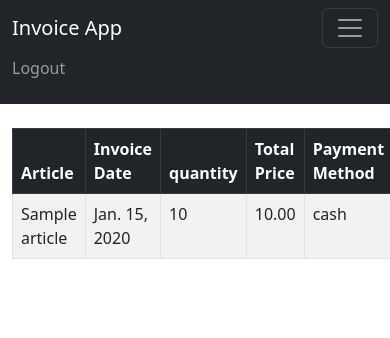
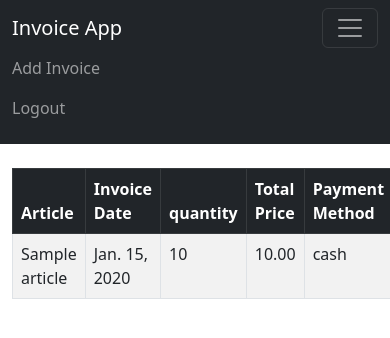
Before and after one commit to aydin05/Final, a Django app: page / in a window 390 px wide, after a click that opens the changed part; the page is wider, and only the part inside the window is pictured. Shown: the top 338 px of that part. Run offline with Django 4.2, Linux system fonts and the light colour scheme; a user stored in the database is signed in; tables that the repository leaves empty hold one stand-in row (values such as "Sample post").

Commit message:
Update-Delete Invoice

```diff
--- a/templates/home.html
+++ b/templates/home.html
@@ -17,19 +17,20 @@
                 </thead>
                 <tbody>
                     {% if sales_invoices %}
-                    {% for sales_invoice in sales_invoices %}
-                        {% for article in articles %}
+                            {% for sales_invoice in sales_invoices %}
                             <tr>
-                                <td>{{ article.name }}</td>
+                                <td>{% for article in sales_invoice.articles.all %}
+                                {{ article.name }}{% if not forloop.last %}, {% endif %}
+                                {% endfor %}
+                                </td>
                                 <td>{{ sales_invoice.invoice_date }}</td>
                                 <td>{{ sales_invoice.quantity }}</td>
                                 <td>{{ sales_invoice.total_price }}</td>
                                 <td>{{ sales_invoice.payment_method }}</td>
                                 <td>{{ sales_invoice.customer }}</td>
-                                <td>{{ sales_invoice.id }}</td>
+                                <td><a href="{% url 'sales-invoices' sales_invoice.id %}">{{ sales_invoice.id }}</a></td>
                             </tr>
-                        {% endfor %}
-                    {% endfor %}
+                            {% endfor %}
 
                 {% endif %}
                 </tbody>
--- a/templates/navbar.html
+++ b/templates/navbar.html
@@ -8,9 +8,12 @@
       <ul class="navbar-nav me-auto mb-2 mb-lg-0">
 
           {% if user.is_authenticated %}
-            <li class="nav-item">
-                <a class="nav-link" href="{% url 'logout' %}">Logout</a>
-            </li>
+              <li class="nav-item">
+                  <a class="nav-link" href="{% url 'add-invoice' %}">Add Invoice</a>
+              </li>
+              <li class="nav-item">
+                  <a class="nav-link" href="{% url 'logout' %}">Logout</a>
+              </li>
           {% else %}
               <li class="nav-item">
                   <a class="nav-link" href="{% url 'home' %}">Log in</a>
--- a/website/sales_invoice.html
+++ /dev/null
@@ -1,4 +0,0 @@
-{% extends 'base.html' %}
-{% block content %}
-<h1>Sales Invoice:</h1>
-{% endblock %}
--- a/website/urls.py
+++ b/website/urls.py
@@ -6,5 +6,7 @@ urlpatterns = [
     path('logout/', views.logout_user, name='logout'),
     path('register/', views.register_user, name='register'),
     path('sales-invoice/<int:pk>', views.sales_invoices, name='sales-invoices'),
-
+    path('delete-invoice/<int:pk>', views.delete_invoice, name='delete-invoice'),
+    path('update-invoice/<int:pk>', views.update_invoice, name='update-invoice'),
+    path('add-invoice/', views.add_invoice, name='add-invoice'),
 ]
--- a/website/views.py
+++ b/website/views.py
@@ -1,7 +1,7 @@
 from django.shortcuts import render, redirect
 from django.contrib.auth import authenticate, login, logout
 from django.contrib import messages
-from .forms import SignUpForm
+from .forms import SignUpForm, AddInvoiceForm
 from .models import SalesInvoice, Article, Customer
 
 
@@ -50,8 +50,48 @@ def register_user(request):
 
 def sales_invoices(request, pk):
     if request.user.is_authenticated:
-        sales_invoices = SalesInvoice.objects.get(id=pk)
-        return render(request, 'sales_invoice.html', {'sales_invoices': sales_invoices})
+        sales_invoice = SalesInvoice.objects.get(id=pk)
+        articles = sales_invoice.articles.all()
+        return render(request, 'sales_invoice.html', {'sales_invoice': sales_invoice, 'articles': articles})
     else:
         messages.success(request, "You Must Be Logged In To View That Page")
         return redirect('home')
+
+
+def delete_invoice(request, pk):
+    if request.user.is_authenticated:
+        delete_it = SalesInvoice.objects.get(id=pk)
+        delete_it.delete()
+        messages.success(request, 'Invoice has been removed!')
+        return redirect('home')
+    else:
+        messages.success(request, "You Must Be Logged In To View That Page")
+        return redirect('home')
+
+
+def add_invoice(request):
+    form = AddInvoiceForm(request.POST or None)
+    if request.user.is_authenticated:
+        if request.method == 'POST':
+            if form.is_valid():
+                add_invoice = form.save()
+                messages.success(request, "Invoice has been created!")
+                return redirect('home')
+        return render(request, 'add_invoice.html', {'form': form})
+    else:
+        messages.success(request, "You Must Be Logged In!")
+        return redirect('home')
+
+
+def update_invoice(request, pk):
+    if request.user.is_authenticated:
+        current_invoice = SalesInvoice.objects.get(id=pk)
+        form = AddInvoiceForm(request.POST or None, instance=current_invoice)
+        if form.is_valid():
+            form.save()
+            messages.success(request, "Invoice Has Been Updated!")
+            return redirect('home')
+        return render(request, 'update_invoice.html', {'form': form})
+    else:
+        messages.success(request, "You Must Be Logged In!")
+        return redirect('home')
```
Also changed, not shown: templates/add_invoice.html (added, +15 -0 lines), templates/sales_invoice.html (added, +26 -0 lines), templates/update_invoice.html (added, +12 -0 lines), website/forms.py (+25 -6 lines), website/migrations/0001_initial.py (added).
